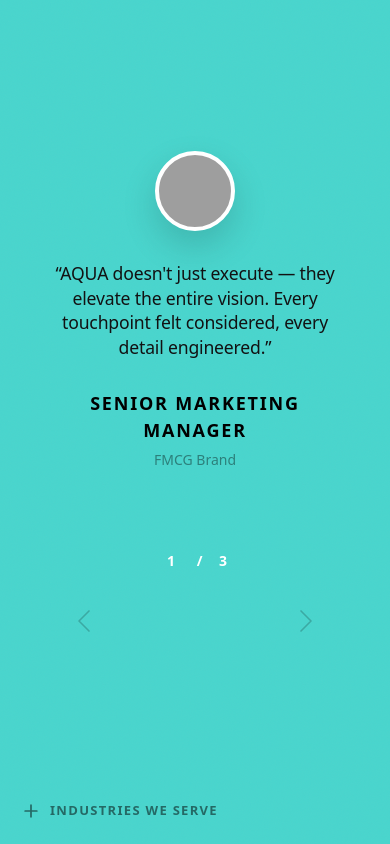
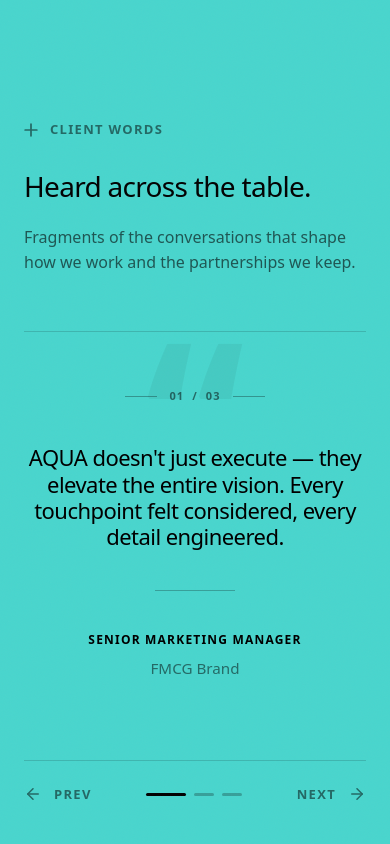
Before and after one commit to dhruba-datta/Aqua, a React (Vite) app: page / in a window 390 px wide. Shown: the part 5920-6764 px from the top of the page. Built offline with nearby package versions, Linux system fonts and the light colour scheme; grey boxes are pictures that could not be loaded; a web font is replaced by a local one.

Commit message:
refactor: redesign Testimonials component with updated layout, GSAP entrance animations, and autoplay controls

```diff
--- a/src/components/Testimonials.jsx
+++ b/src/components/Testimonials.jsx
@@ -1,140 +1,248 @@
 import { useState, useRef, useEffect, useCallback } from 'react';
 import { gsap } from 'gsap';
-import { ScrollTrigger } from 'gsap/ScrollTrigger';
-
-gsap.registerPlugin(ScrollTrigger);
 
 const testimonials = [
   {
-    quote: "AQUA doesn't just execute — they elevate the entire vision. Every touchpoint felt considered, every detail engineered.",
+    quote:
+      "AQUA doesn't just execute — they elevate the entire vision. Every touchpoint felt considered, every detail engineered.",
     author: 'Senior Marketing Manager',
     role: 'FMCG Brand',
-    image: 'https://images.unsplash.com/photo-1507003211169-0a1dd7228f2d?auto=format&fit=crop&w=400&q=80'
   },
   {
-    quote: "Their ability to merge architecture with brand storytelling is unmatched. It changed how we think about our physical spaces.",
+    quote:
+      'Their ability to merge architecture with brand storytelling is unmatched. It changed how we think about our physical spaces.',
     author: 'Corporate Client',
     role: 'Multinational Brand',
-    image: 'https://images.unsplash.com/photo-1556157382-97eda2d62296?auto=format&fit=crop&w=400&q=80'
   },
   {
-    quote: "From concept to delivery, everything felt precise, premium, and impactful. A rare combination of creativity and discipline.",
+    quote:
+      'From concept to delivery, everything felt precise, premium, and impactful. A rare combination of creativity and discipline.',
     author: 'Event Director',
     role: 'Hospitality Group',
-    image: 'https://images.unsplash.com/photo-1573496359142-b8d87734a5a2?auto=format&fit=crop&w=400&q=80'
   },
 ];
 
+const AUTOPLAY_MS = 7000;
+
 export default function Testimonials() {
   const [current, setCurrent] = useState(0);
+  const [paused, setPaused] = useState(false);
   const timerRef = useRef(null);
-  const containerRef = useRef(null);
+  const quoteRef = useRef(null);
+  const metaRef = useRef(null);
 
   const startTimer = useCallback(() => {
     if (timerRef.current) clearInterval(timerRef.current);
     timerRef.current = setInterval(() => {
       setCurrent((prev) => (prev + 1) % testimonials.length);
-    }, 7000);
+    }, AUTOPLAY_MS);
   }, []);
 
   const resetTimer = useCallback(() => {
     startTimer();
   }, [startTimer]);
 
-  const nextSlide = () => {
-    setCurrent((prev) => (prev + 1) % testimonials.length);
+  const goTo = (idx) => {
+    setCurrent(((idx % testimonials.length) + testimonials.length) % testimonials.length);
     resetTimer();
   };
 
-  const prevSlide = () => {
-    setCurrent((prev) => (prev - 1 + testimonials.length) % testimonials.length);
-    resetTimer();
-  };
+  const next = () => goTo(current + 1);
+  const prev = () => goTo(current - 1);
 
+  // autoplay (pauses on hover)
   useEffect(() => {
+    if (paused) {
+      if (timerRef.current) clearInterval(timerRef.current);
+      return;
+    }
     startTimer();
     return () => {
       if (timerRef.current) clearInterval(timerRef.current);
     };
-  }, [startTimer]);
+  }, [startTimer, paused]);
 
-  // Animation handling and Background Transition
+  // entrance animation on slide change
   useEffect(() => {
-    const mainSection = document.getElementById("main-content");
-
     const ctx = gsap.context(() => {
-      // Slide transitions
-      const activeSlide = containerRef.current?.querySelector('blockquote.active');
-      if (activeSlide) {
-        gsap.fromTo(activeSlide,
-          { opacity: 0, x: 50 },
-          { opacity: 1, x: 0, duration: 1, ease: "power4.out" }
+      if (quoteRef.current) {
+        gsap.fromTo(
+          quoteRef.current,
+          { opacity: 0, y: 20 },
+          { opacity: 1, y: 0, duration: 0.9, ease: 'power3.out' }
         );
       }
-    }, containerRef);
+      if (metaRef.current) {
+        gsap.fromTo(
+          metaRef.current,
+          { opacity: 0, y: 12 },
+          { opacity: 1, y: 0, duration: 0.9, delay: 0.15, ease: 'power3.out' }
+        );
+      }
+    });
     return () => ctx.revert();
   }, [current]);
 
+  const t = testimonials[current];
+  const indexLabel = String(current + 1).padStart(2, '0');
+  const totalLabel = String(testimonials.length).padStart(2, '0');
+
   return (
-    <section className="testimonial-section py-20 md:py-32" id="testimonials">
-      <div className="w-full px-6 sm:px-12 lg:px-32 relative">
-        <div className="testimonial_slider" ref={containerRef}>
-          <div className="slides">
-            {testimonials.map((testimonial, index) => (
-              <blockquote
-                key={index}
-                className={index === current ? 'active' : 'no-trans'}
+    <section
+      className="py-20 md:py-32 text-black"
+      id="testimonials"
+      onMouseEnter={() => setPaused(true)}
+      onMouseLeave={() => setPaused(false)}
+    >
+      <div className="mx-auto px-6 sm:px-12 lg:px-32 max-w-[1600px]">
+        {/* Header */}
+        <div className="flex flex-col md:flex-row md:items-end justify-between gap-6 mb-14 md:mb-20">
+          <div className="max-w-4xl">
+            <div className="flex items-center gap-3 mb-8">
+              <svg
+                width="14"
+                height="14"
+                viewBox="0 0 24 24"
+                fill="none"
+                stroke="currentColor"
+                strokeWidth="3"
+                strokeLinecap="round"
+                strokeLinejoin="round"
+                className="opacity-50"
               >
-                <div
-                  className="image-icon has-bg loaded"
-                  style={{ backgroundImage: `url(${testimonial.image})` }}
-                ></div>
-                <p>
-                  <span className="open-quote">“</span>
-                  {testimonial.quote}
-                  <span className="close-quote">”</span>
-                </p>
-                <span className="testimonial-name">{testimonial.author}</span>
-                <span className="title">{testimonial.role}</span>
-              </blockquote>
+                <path d="M12 2v20M2 12h20" />
+              </svg>
+              <span className="text-[13px] font-bold tracking-widest uppercase opacity-50">
+                Client Words
+              </span>
+            </div>
+            <h2 className="text-[1.75rem] sm:text-[2.25rem] md:text-[3.25rem] lg:text-[4rem] font-medium leading-[1.05] tracking-tight">
+              Heard across the table.
+            </h2>
+          </div>
+          <p className="text-[1rem] md:text-[1.125rem] leading-[1.55] text-black/60 max-w-sm md:mb-3">
+            Fragments of the conversations that shape how we work and the partnerships we keep.
+          </p>
+        </div>
+
+        {/* Stage */}
+        <div className="relative border-t border-black/15">
+          {/* Giant decorative quote — acts as a subtle backdrop watermark */}
+          <span
+            aria-hidden="true"
+            className="absolute top-2 md:top-4 left-1/2 -translate-x-1/2 text-[14rem] sm:text-[18rem] md:text-[26rem] lg:text-[32rem] leading-[0.7] font-black text-black/[0.05] select-none pointer-events-none"
+          >
+            &ldquo;
+          </span>
+
+          <div className="relative pt-14 md:pt-24 pb-10 md:pb-14 px-0 md:px-6">
+            {/* Slide index */}
+            <div className="flex items-center justify-center gap-3 mb-10 md:mb-16">
+              <span className="h-px w-8 bg-black/30" />
+              <span className="text-[11px] font-bold tracking-widest uppercase opacity-50 tabular-nums">
+                {indexLabel} &nbsp;/&nbsp; {totalLabel}
+              </span>
+              <span className="h-px w-8 bg-black/30" />
+            </div>
+
+            {/* Quote */}
+            <blockquote
+              ref={quoteRef}
+              key={`quote-${current}`}
+              className="mx-auto text-center max-w-5xl"
+            >
+              <p className="text-[1.375rem] sm:text-[1.75rem] md:text-[2.5rem] lg:text-[3.25rem] font-medium leading-[1.2] tracking-tight">
+                {t.quote}
+              </p>
+            </blockquote>
+
+            {/* Hairline divider */}
+            <div className="mx-auto my-10 md:my-14 h-px w-20 md:w-24 bg-black/25" />
+
+            {/* Attribution */}
+            <div
+              ref={metaRef}
+              key={`meta-${current}`}
+              className="text-center"
+            >
+              <p className="text-[12px] md:text-[13px] font-bold tracking-widest uppercase mb-2">
+                {t.author}
+              </p>
+              <p className="text-[0.95rem] md:text-[1rem] text-black/50">
+                {t.role}
+              </p>
+            </div>
+          </div>
+        </div>
+
+        {/* Controls row — shared pattern with About / legal pages */}
+        <div className="mt-10 md:mt-14 border-t border-black/15 pt-6 md:pt-8 flex items-center justify-between gap-6">
+          <button
+            type="button"
+            onClick={prev}
+            aria-label="Previous testimonial"
+            className="group inline-flex items-center gap-3 text-[13px] font-bold tracking-widest uppercase cursor-pointer"
+          >
+            <svg
+              width="18"
+              height="18"
+              viewBox="0 0 24 24"
+              fill="none"
+              stroke="currentColor"
+              strokeWidth="2"
+              strokeLinecap="round"
+              strokeLinejoin="round"
+              className="opacity-50 group-hover:opacity-100 group-hover:-translate-x-1 transition-all"
+            >
+              <line x1="19" y1="12" x2="5" y2="12" />
+              <polyline points="12 19 5 12 12 5" />
+            </svg>
+            <span className="opacity-50 group-hover:opacity-100 transition-opacity">
+              Prev
+            </span>
+          </button>
+
+          {/* Progress bars */}
+          <div className="flex items-center gap-2 md:gap-3">
+            {testimonials.map((_, i) => (
+              <button
+                key={i}
+                type="button"
+                onClick={() => goTo(i)}
+                aria-label={`Go to testimonial ${i + 1}`}
+                className={`h-[3px] rounded-full transition-all duration-500 ease-out cursor-pointer ${
+                  i === current
+                    ? 'w-10 md:w-12 bg-black'
+                    : 'w-5 md:w-6 bg-black/25 hover:bg-black/50'
+                }`}
+              />
             ))}
           </div>
 
-          <div className="controls">
-            <div className="control-wrap">
-              <ul style={{ transform: `translateY(-${current * 20}px)`, transition: 'transform 0.8s cubic-bezier(0.165, 0.84, 0.44, 1)' }}>
-                {testimonials.map((_, index) => (
-                  <li key={index}>{index + 1}</li>
-                ))}
-              </ul>
-            </div>
-            <span className="out-of">/</span>
-            <span className="total">{testimonials.length}</span>
-          </div>
-
-          <div className="testimonial-next-prev absolute inset-y-0 left-0 right-0 pointer-events-none flex items-center justify-between px-4 md:px-0">
-            <a
-              href="#"
-              className="prev pointer-events-auto transition-transform hover:-translate-x-2"
-              onClick={(e) => { e.preventDefault(); prevSlide(); }}
-              aria-label="Previous slide"
+          <button
+            type="button"
+            onClick={next}
+            aria-label="Next testimonial"
+            className="group inline-flex items-center gap-3 text-[13px] font-bold tracking-widest uppercase cursor-pointer"
+          >
+            <span className="opacity-50 group-hover:opacity-100 transition-opacity">
+              Next
+            </span>
+            <svg
+              width="18"
+              height="18"
+              viewBox="0 0 24 24"
+              fill="none"
+              stroke="currentColor"
+              strokeWidth="2"
+              strokeLinecap="round"
+              strokeLinejoin="round"
+              className="opacity-50 group-hover:opacity-100 group-hover:translate-x-1 transition-all"
             >
-              <svg width="40" height="40" viewBox="0 0 24 24" fill="none" stroke="currentColor" strokeWidth="1" strokeLinecap="round" strokeLinejoin="round">
-                <polyline points="15 18 9 12 15 6"></polyline>
-              </svg>
-            </a>
-            <a
-              href="#"
-              className="next pointer-events-auto transition-transform hover:translate-x-2"
-              onClick={(e) => { e.preventDefault(); nextSlide(); }}
-              aria-label="Next slide"
-            >
-              <svg width="40" height="40" viewBox="0 0 24 24" fill="none" stroke="currentColor" strokeWidth="1" strokeLinecap="round" strokeLinejoin="round">
-                <polyline points="9 18 15 12 9 6"></polyline>
-              </svg>
-            </a>
-          </div>
-
+              <line x1="5" y1="12" x2="19" y2="12" />
+              <polyline points="12 5 19 12 12 19" />
+            </svg>
+          </button>
         </div>
       </div>
     </section>
```
